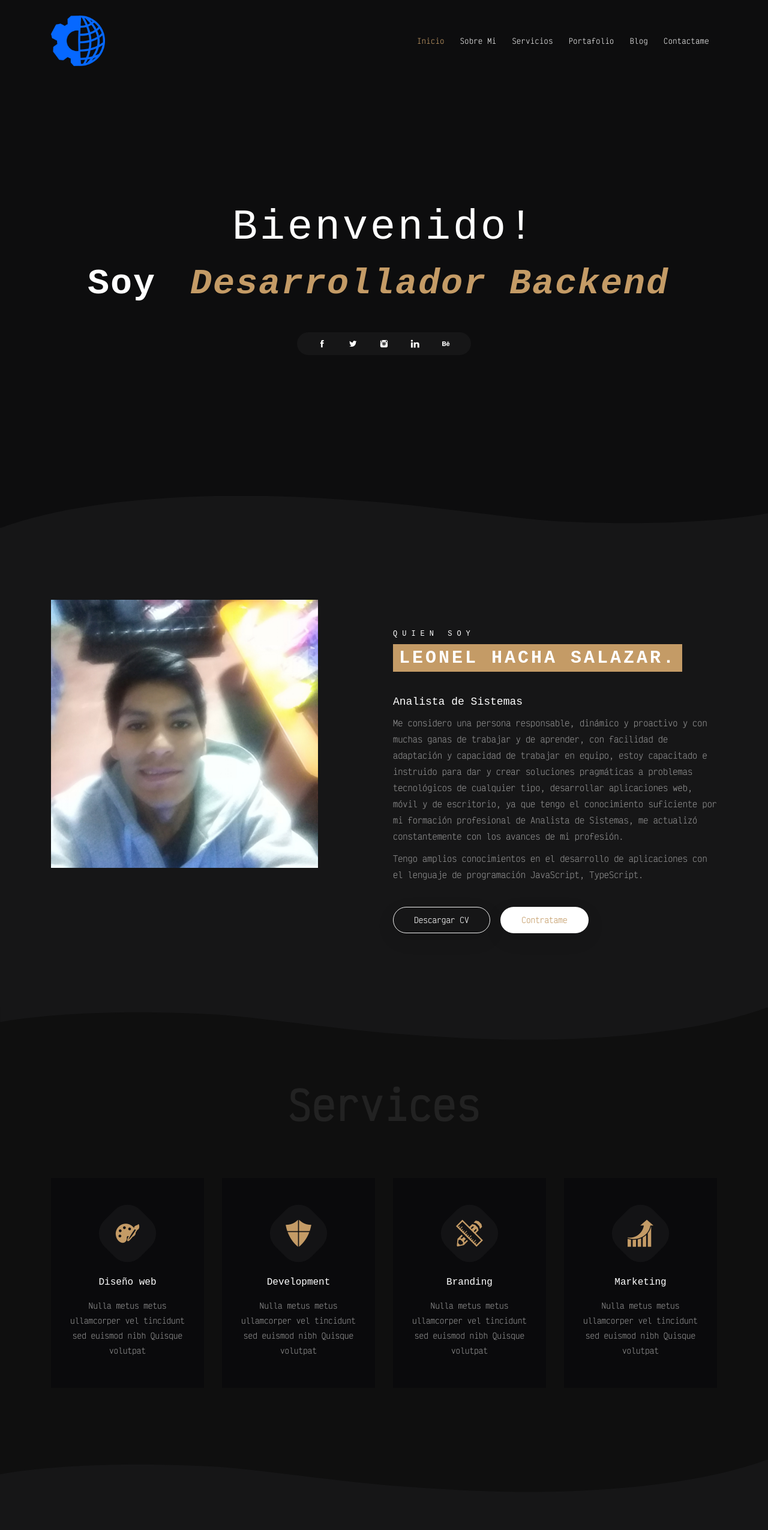
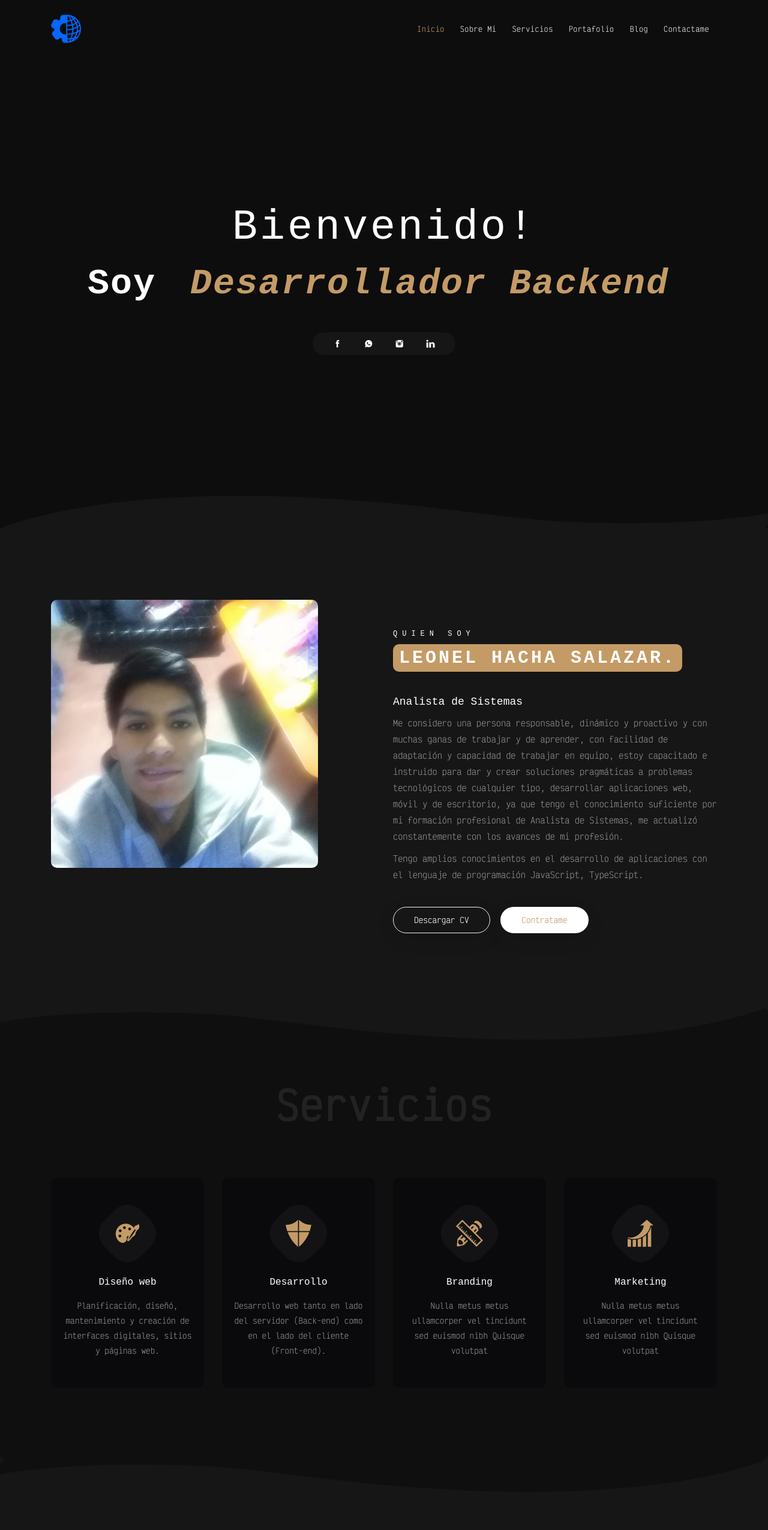
Before and after one commit to ZMALIM/portfolio-static, a plain HTML site: page index.html in a window 1280 px wide. Shown: the top 2551 px of the page at 60% size. Drawn offline with Linux system fonts and the light colour scheme; files whose address does not match are found by name.

Commit message:
social network settings, add some services

```diff
--- a/css/style.css
+++ b/css/style.css
@@ -44,6 +44,7 @@
 * {
     margin: 0;
     padding: 0;
+    border-radius: 10px;
     -webkit-box-sizing: border-box;
     box-sizing: border-box;
     outline: none;
@@ -430,7 +431,7 @@ section:hover .section-head h4 {
 
 .logo {
     padding: 15px 0;
-    width: 90px;
+    width: 50px;
 }
 
 /* ----------------------------------------------------------------
--- a/index.html
+++ b/index.html
@@ -62,7 +62,7 @@
 
                 <!-- Logo -->
                 <a class="logo" href="#">
-                    <img src="img/favicon.ico" alt="logo">
+                    <img class="img-header" src="img/favicon.ico" alt="logo" width="50px">
                 </a>
 
                 <button class="navbar-toggler" type="button" data-toggle="collapse"
@@ -130,11 +130,14 @@
                         </h1>
 
                         <div class="social mt-30">
-                            <a href="#0"><i class="icofont icofont-social-facebook"></i></a>
-                            <a href="#0"><i class="icofont icofont-social-twitter"></i></a>
-                            <a href="#0"><i class="icofont icofont-social-instagram"></i></a>
-                            <a href="#0"><i class="icofont icofont-brand-linkedin"></i></a>
-                            <a href="#0"><i class="icofont icofont-social-behance"></i></a>
+                            <a href="https://facebook.com/Leonel.Hacha.Salazar" target="_blank"><i
+                                    class="icofont icofont-social-facebook"></i></a>
+                            <a href="https://wa.link/lr47pf" target="_blank"><i
+                                    class="icofont icofont-social-whatsapp"></i></a>
+                            <a href="https://www.instagram.com/leonelhacha" target="_blank"><i
+                                    class="icofont icofont-social-instagram"></i></a>
+                            <a href="https://www.linkedin.com/in/leonel-hacha-salazar-1a2aab89" target="_blank"><i
+                                    class="icofont icofont-brand-linkedin"></i></a>
                         </div>
 
                     </div>
@@ -175,7 +178,8 @@
                                 tengo el conocimiento suficiente por mi formación profesional
                                 de Analista de Sistemas, me actualizó constantemente con los
                                 avances de mi profesión.</p>
-                            <p class="mb-40">Tengo amplios conocimientos en el desarrollo de aplicaciones con el lenguaje
+                            <p class="mb-40">Tengo amplios conocimientos en el desarrollo de aplicaciones con el
+                                lenguaje
                                 de programación JavaScript, TypeScript.</p>
 
                             <a href="cv/CV. Leonel Hacha Salazar (AS).pdf" class="butn butn-bord" target="_blank">
@@ -213,22 +217,22 @@
                 <div class="row">
 
                     <div class="section-head text-center col-md-12">
-                        <h4>Services</h4>
+                        <h4>Servicios</h4>
                     </div>
 
                     <div class="col-lg-3 col-md-6">
                         <div class="item mb-md50">
                             <i class="icon icofont icofont-paint"></i>
                             <h6>Diseño web</h6>
-                            <p>Nulla metus metus ullamcorper vel tincidunt sed euismod nibh Quisque volutpat</p>
+                            <p>Planificación, diseñó, mantenimiento y creación de interfaces digitales, sitios y páginas web.</p>
                         </div>
                     </div>
 
                     <div class="col-lg-3 col-md-6">
                         <div class="item mb-md50">
                             <i class="icon icofont icofont-ui-fire-wall"></i>
-                            <h6>Development</h6>
-                            <p>Nulla metus metus ullamcorper vel tincidunt sed euismod nibh Quisque volutpat</p>
+                            <h6>Desarrollo</h6>
+                            <p>Desarrollo web tanto en lado del servidor (Back-end) como en el lado del cliente (Front-end).</p>
                         </div>
                     </div>
 
@@ -533,12 +537,6 @@
                             </div>
                             <div class="item">
                                 <div class="cont">
-                                    <h6>Nacionalidad : </h6>
-                                    <p><br>Peruano</p>
-                                </div>
-                            </div>
-                            <div class="item">
-                                <div class="cont">
                                     <h6>Correo Electrónico : </h6>
                                     <p>lionelsh.salazar@gmail.com</p>
                                 </div>
@@ -559,14 +557,14 @@
 
                                     <div class="col-md-6">
                                         <div class="form-group">
-                                            <input id="form_name" type="text" name="name" placeholder="Nombres y Apellidos"
-                                                required="required">
+                                            <input id="form_name" type="text" name="name"
+                                                placeholder="Nombres y Apellidos" required="required">
                                         </div>
                                     </div>
                                     <div class="col-md-6">
                                         <div class="form-group">
-                                            <input id="form_email" type="email" name="email" placeholder="Correo Electrónico"
-                                                required="required">
+                                            <input id="form_email" type="email" name="email"
+                                                placeholder="Correo Electrónico" required="required">
                                         </div>
                                     </div>
                                     <div class="col-md-12">
@@ -618,11 +616,13 @@
                 </a>
 
                 <div class="social">
-                    <a href="#0"><i class="icofont icofont-social-facebook"></i></a>
-                    <a href="#0"><i class="icofont icofont-social-twitter"></i></a>
-                    <a href="#0"><i class="icofont icofont-social-instagram"></i></a>
-                    <a href="#0"><i class="icofont icofont-brand-linkedin"></i></a>
-                    <a href="#0"><i class="icofont icofont-social-behance"></i></a>
+                    <a href="https://facebook.com/Leonel.Hacha.Salazar" target="_blank"><i
+                            class="icofont icofont-social-facebook"></i></a>
+                    <a href="https://wa.link/lr47pf" target="_blank"><i class="icofont icofont-social-whatsapp"></i></a>
+                    <a href="https://www.instagram.com/leonelhacha" target="_blank"><i
+                            class="icofont icofont-social-instagram"></i></a>
+                    <a href="https://www.linkedin.com/in/leonel-hacha-salazar-1a2aab89" target="_blank"><i
+                            class="icofont icofont-brand-linkedin"></i></a>
                 </div>
 
                 <p>&copy; Leonel Hacha Salazar - Desarrollador Backend </p>
```
Lines whose indentation alone changed are shown as unchanged.
